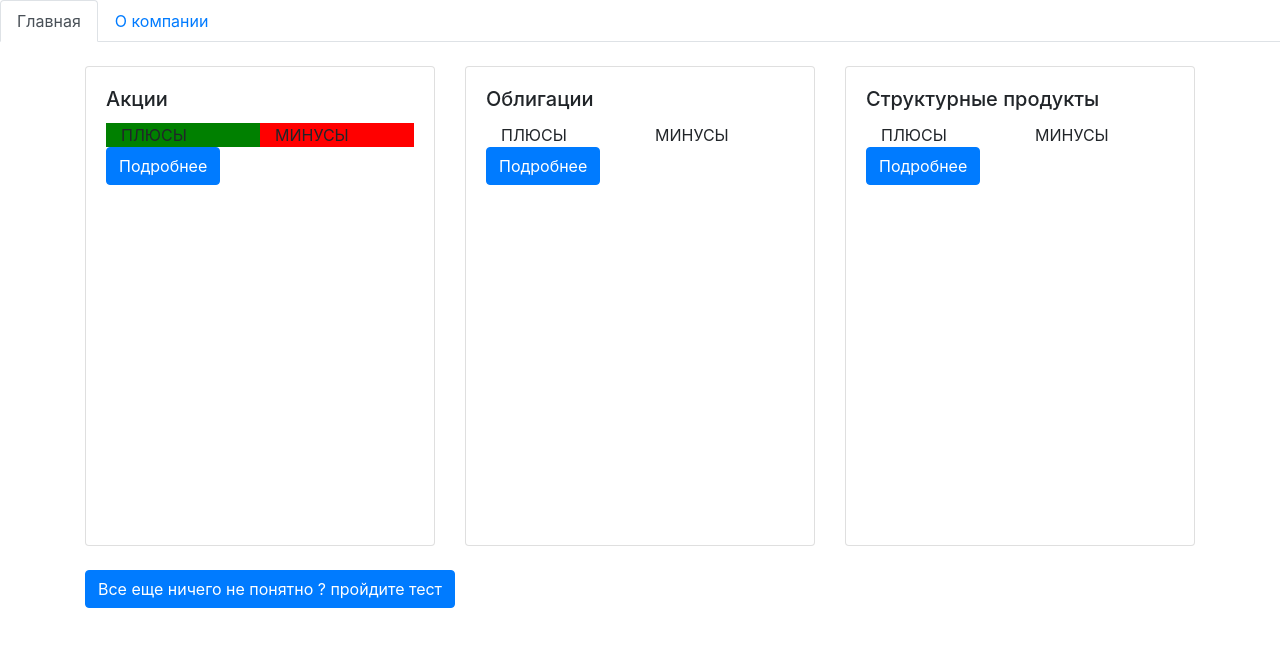
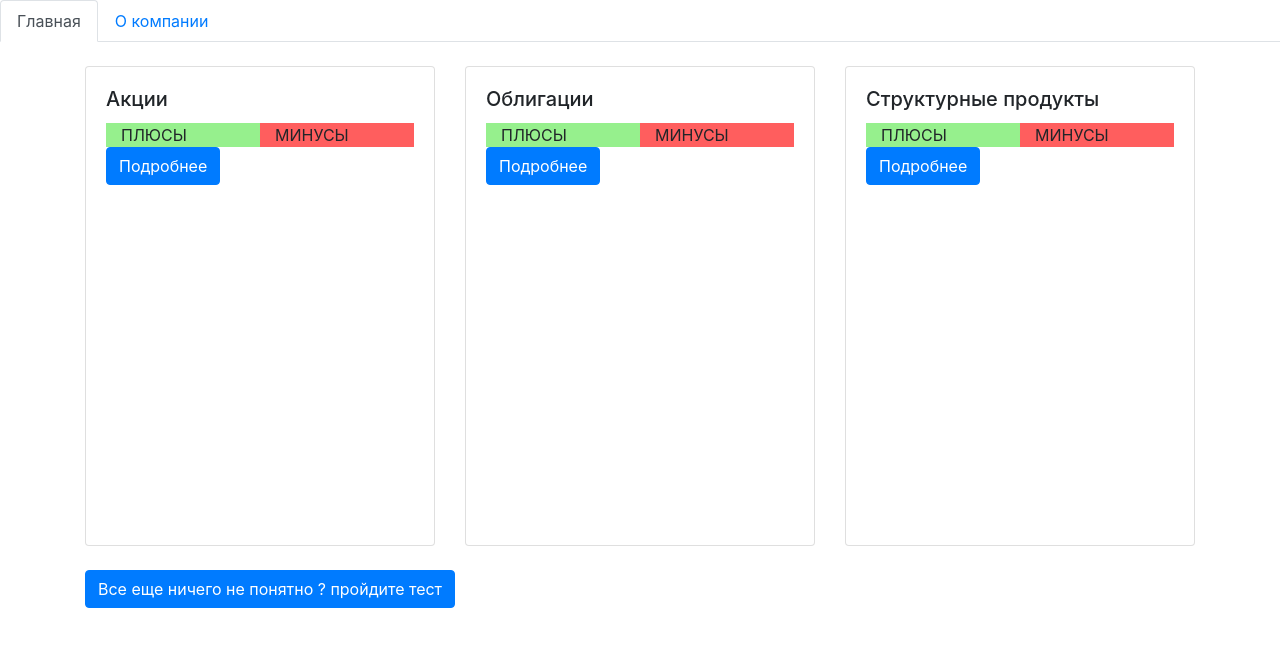
Before and after one commit to theDimZone/hackgenesis, an Angular app: page / in a window 1280 px wide. Shown: the top 646 px of the page. Built offline with nearby package versions, Linux system fonts and the light colour scheme.

Commit message:
dobavil plusi minusi

```diff
--- a/src/app/components/index-page/index-page.component.html
+++ b/src/app/components/index-page/index-page.component.html
@@ -9,10 +9,10 @@
           <h5 class="card-title">Акции</h5>
             <div class="container">
               <div class="row">
-                <div class="col"  style="background-color: green;">
+                <div class="col"  style="background-color: #96f08d;">
                   <p class="card-text" >ПЛЮСЫ </p>
                   </div>
-                  <div class="col" style="background-color: red;">
+                  <div class="col" style="background-color: #ff5e5e;">
                     <p class="card-text">МИНУСЫ</p>
                     </div>
                 </div>
@@ -28,10 +28,10 @@
           <h5 class="card-title">Облигации</h5>
           <div class="container">
             <div class="row">
-              <div class="col">
+              <div class="col"  style="background-color: #96f08d;">
                 <p class="card-text" >ПЛЮСЫ </p>
                 </div>
-                <div class="col">
+                <div class="col" style="background-color: #ff5e5e;">
                   <p class="card-text">МИНУСЫ</p>
                   </div>
               </div>
@@ -47,10 +47,10 @@
           <h5 class="card-title">Структурные продукты</h5>
           <div class="container">
             <div class="row">
-              <div class="col">
+              <div class="col"  style="background-color: #96f08d;">
                 <p class="card-text" >ПЛЮСЫ </p>
                 </div>
-                <div class="col">
+                <div class="col" style="background-color: #ff5e5e;">
                   <p class="card-text">МИНУСЫ</p>
                   </div>
               </div>
```
